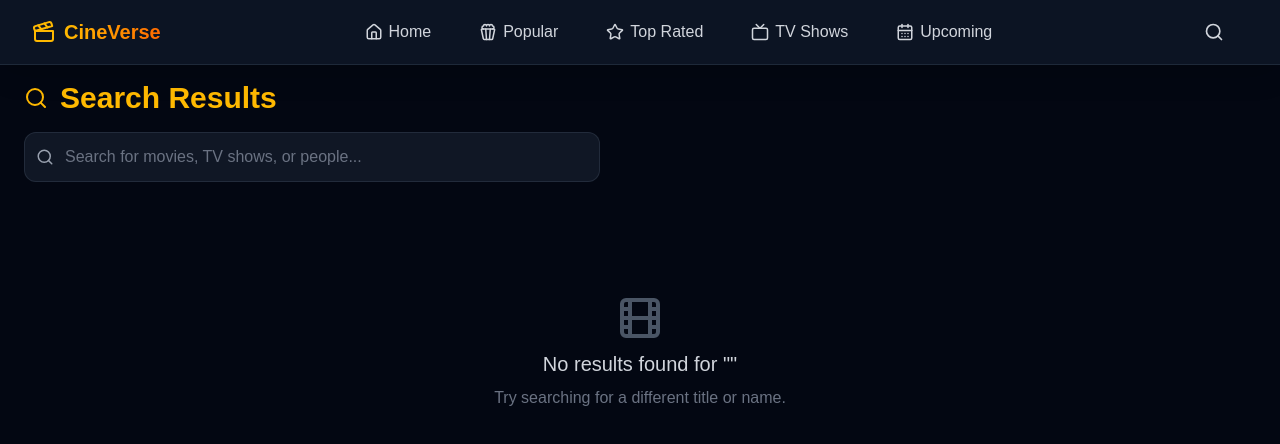
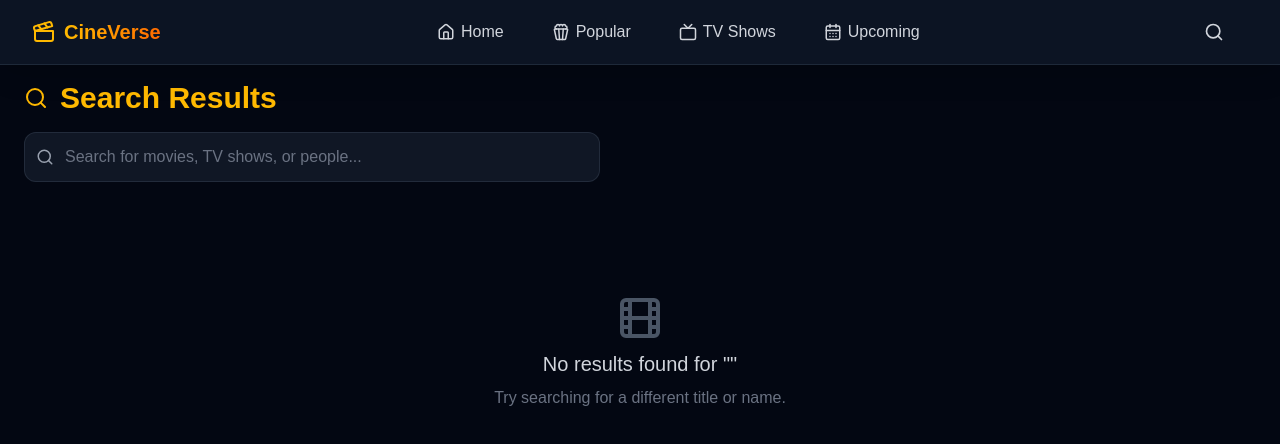
Before and after one commit to Aldeanv/MovieApp, a Next.js app: page /search in a window 1280 px wide. Shown: the top 444 px of the page. Built offline with nearby package versions, Linux system fonts and the light colour scheme.

Commit message:
feat: update grid layout on HomePage and remove Top Rated link from Navbar

```diff
--- a/src/component/HomePage.tsx
+++ b/src/component/HomePage.tsx
@@ -115,7 +115,7 @@
             </span>
           </h2>
 
-          <div className="grid grid-cols-2 md:grid-cols-4 gap-6">
+          <div className="grid grid-cols-2 md:grid-cols-3 gap-6">
             {[
               {
                 href: "/popular",
@@ -123,13 +123,6 @@
                 title: "Popular",
                 bg: "bg-blue-500/10",
                 border: "border-blue-500/20",
-              },
-              {
-                href: "/",
-                icon: <Star className="w-8 h-8" />,
-                title: "Top Rated",
-                bg: "bg-yellow-500/10",
-                border: "border-yellow-500/20",
               },
               {
                 href: "/",
--- a/src/component/navbar.tsx
+++ b/src/component/navbar.tsx
@@ -12,7 +12,6 @@
   const links = [
     { href: "/", label: "Home", icon: <Home size={18} /> },
     { href: "/popular", label: "Popular", icon: <Popcorn size={18} /> },
-    { href: "/top-rated", label: "Top Rated", icon: <Star size={18} /> },
     { href: "/tv", label: "TV Shows", icon: <Tv size={18} /> },
     { href: "/upcoming", label: "Upcoming", icon: <CalendarDays size={18} /> }
   ];
```
